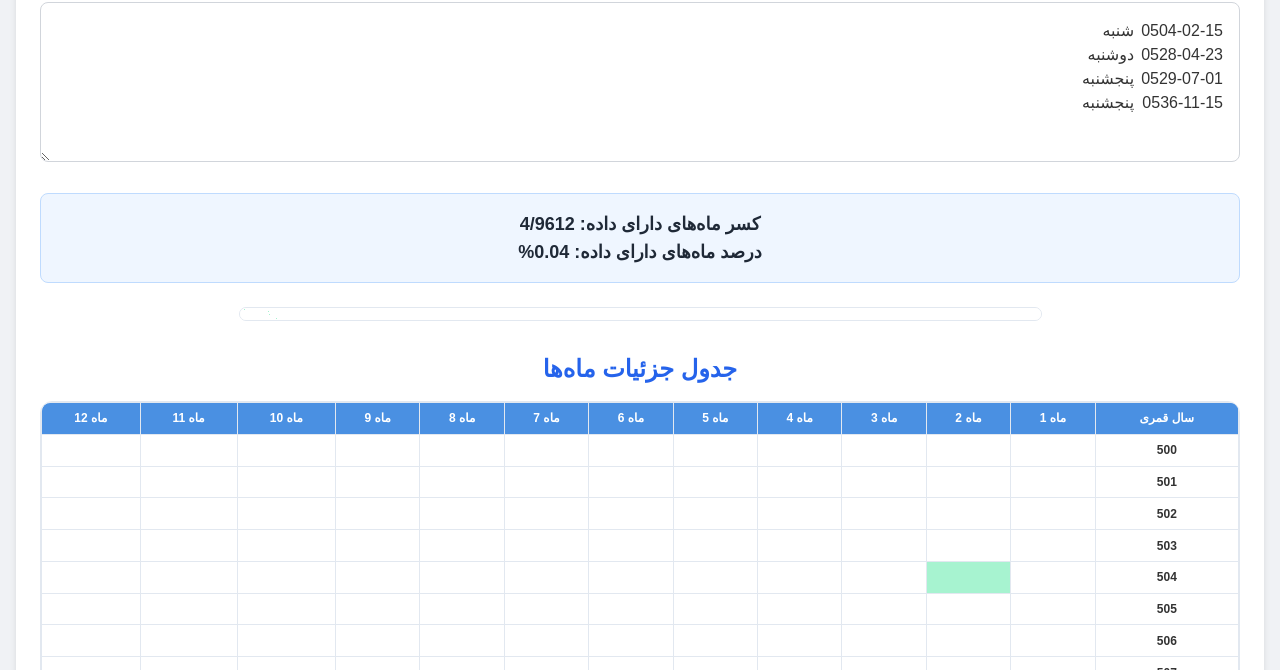
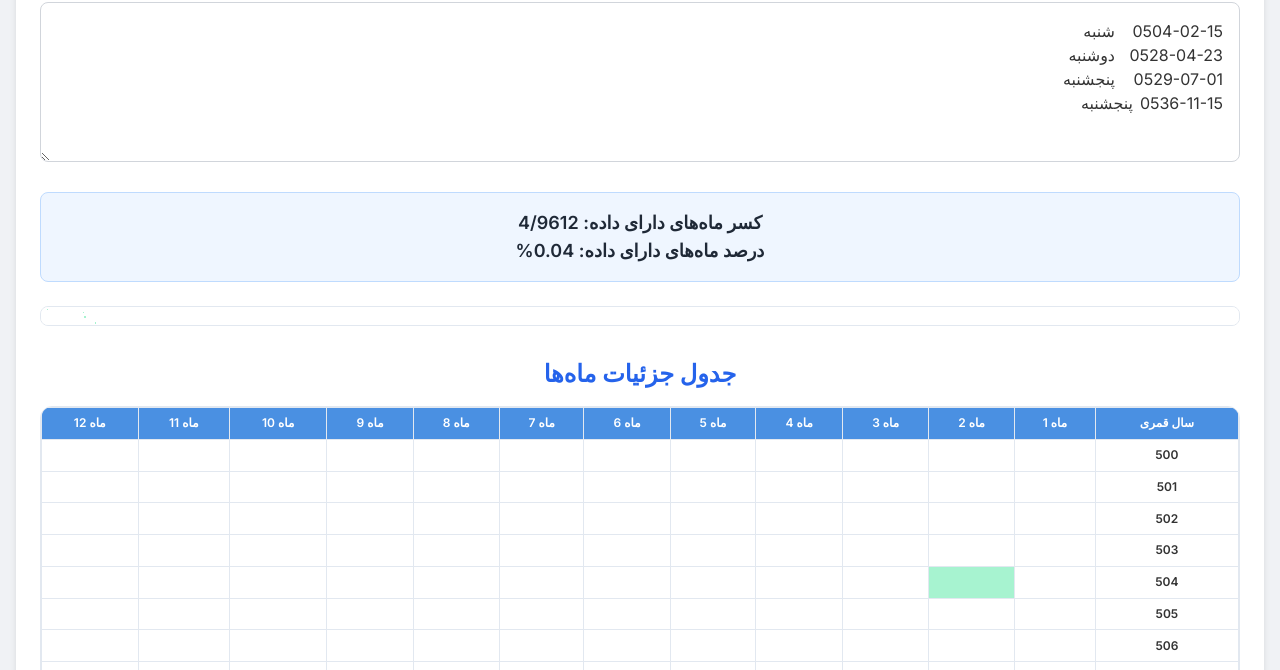
Before and after one commit to Arasteh/hijridates, a plain HTML site: page index.html in a window 1280 px wide. Shown: the part 130-800 px from the top of the page. Drawn offline with nearby package versions, Linux system fonts and the light colour scheme.

Commit message:
Make pixel preview larger

```diff
--- a/index.html
+++ b/index.html
@@ -6,8 +6,9 @@
 	<title>گزارش بصری ماه‌های قمری</title>
 	<script src="https://cdn.tailwindcss.com"></script>
 	<style>
+		@import url('https://fonts.googleapis.com/css2?family=Inter:wght@400;500;600;700&display=swap');
 		body {
-			font-family: sans-serif;
+			font-family: 'Inter', sans-serif;
 			background-color: #f0f2f5;
 			color: #333;
 		}
@@ -56,9 +57,9 @@
 			border: 1px solid #e2e8f0;
 			display: block;
 			margin: 1rem auto;
-			image-rendering: pixelated;
-			max-width: 100%;
-			height: auto;
+			image-rendering: pixelated; /* Ensures sharp pixels */
+			max-width: 100%; /* Make canvas responsive */
+			height: auto; /* Maintain aspect ratio */
 		}
 	</style>
 </head>
@@ -81,7 +82,7 @@
 		<div id="summaryContainer" class="text-center mb-6 p-4 bg-blue-50 rounded-lg border border-blue-200">
 		</div>
 
-		<canvas id="dataCanvas" width="801" height="12" class="rounded-lg"></canvas>
+		<canvas id="dataCanvas" width="1602" height="24" class="rounded-lg"></canvas>
 
 		<h2 class="text-2xl font-bold text-center mb-4 text-blue-600 mt-8">جدول جزئیات ماه‌ها</h2>
 		<div id="reportContainer" class="scroll-container">
@@ -130,8 +131,8 @@
 			const ctx = canvas.getContext('2d');
 			ctx.clearRect(0, 0, canvas.width, canvas.height);
 
-			canvas.width = numYears;
-			canvas.height = 12;
+			canvas.width = numYears * 2;
+			canvas.height = 12 * 2;
 
 			for (let yearIdx = 0; yearIdx < numYears; yearIdx++) {
 				const currentYear = minYear + yearIdx;
@@ -142,7 +143,7 @@
 					} else {
 						ctx.fillStyle = '#ffffff';
 					}
-					ctx.fillRect(yearIdx, month - 1, 1, 1);
+					ctx.fillRect(yearIdx * 2, (month - 1) * 2, 2, 2);
 				}
 			}
 
```
